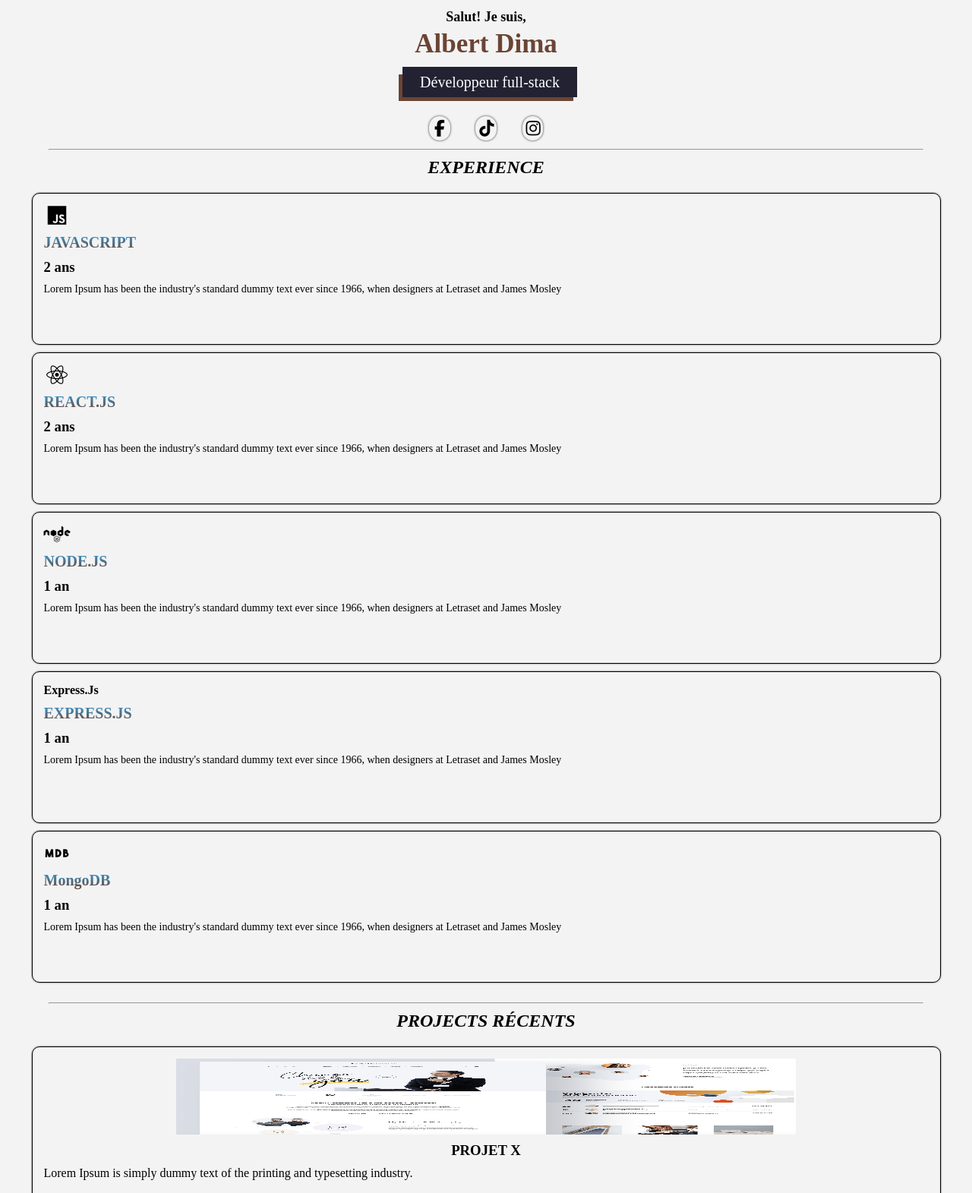
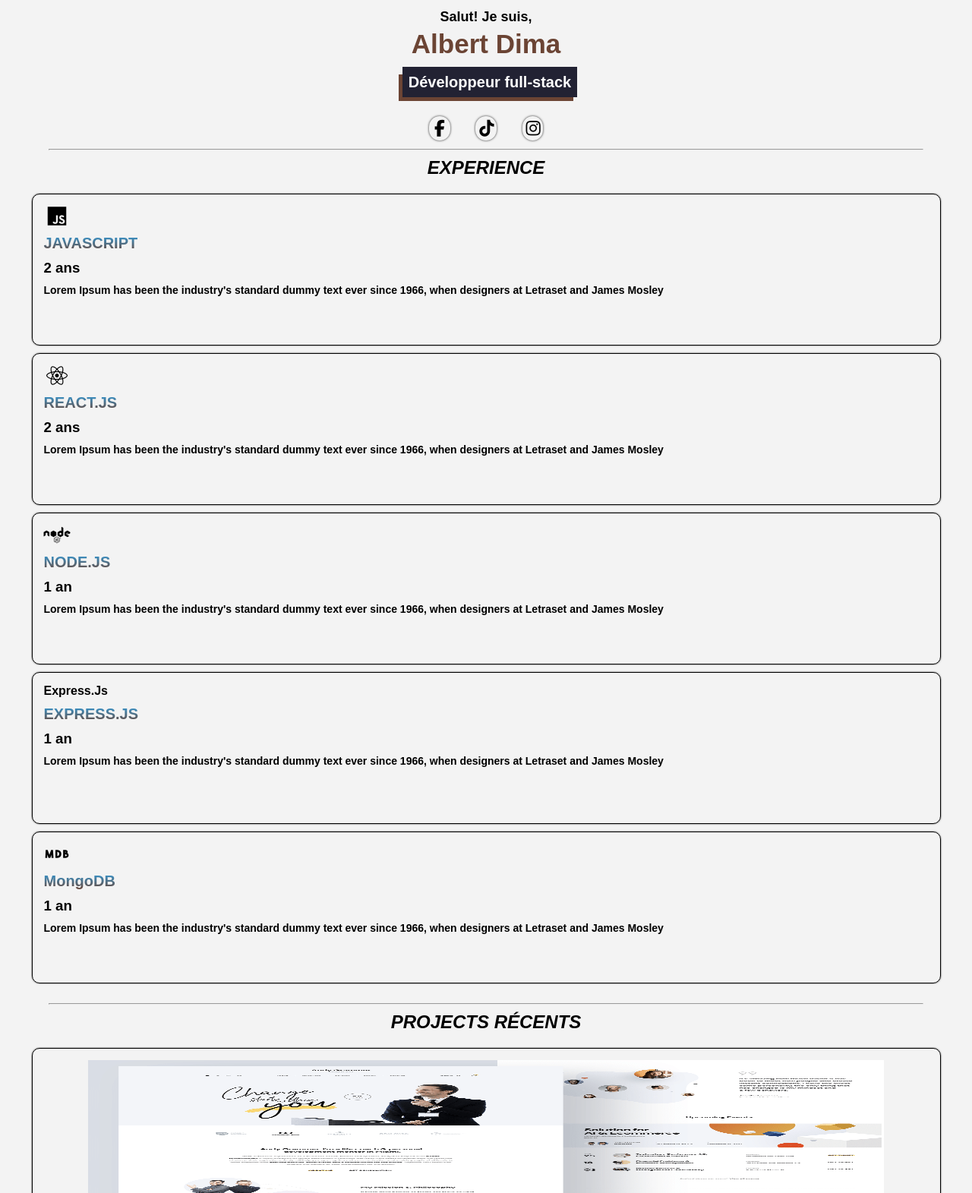
Before and after one commit to albertdima9215-dev/Exos, a plain HTML site: page Index.html in a window 1280 px wide. Shown: the part 305-1876 px from the top of the page at 76% size. Drawn offline with Linux system fonts and the light colour scheme.

Commit message:
Add files via upload

```diff
--- a/Index.css
+++ b/Index.css
@@ -2,6 +2,7 @@
   margin: 0;
   padding: 0;
   box-sizing: border-box;
+  font-family: Poppins ,sans-serif, serif;
 }
 body{
   width: 100%;
@@ -41,6 +42,7 @@ header .menu{
   display: flex;
   align-items: center;
   justify-content: center;
+  transition: .5s;
 }
 header .menu i{
   font-size: 22px;
@@ -53,7 +55,7 @@ header .menu i{
   right: 30px;
   background: #fff;
   display: none;
-  transition: .3s ease-in-out;
+  transition: .5s;
   border-radius: 4px;
   z-index: 9;
 }
@@ -156,6 +158,7 @@ header .menu i{
   display: flex;
   align-items: center;
   justify-content: center;
+  font-weight: 700;
 }
 #home .presentation .social-media{
   position: relative;
@@ -217,7 +220,7 @@ header .menu i{
 }
 #experience .experience-card .card p{
   font-size: 14px;
-  font-weight: 400;
+  font-weight: 600;
 }
 #experience .experience-card .card:hover{
   background: #222;
@@ -232,8 +235,8 @@ header .menu i{
   padding: 10px 10px 15px;
 }
 #projects .project-cards .card .imgs{
-  width: 70%;
-  height: 100px;
+  width: 90%;
+  height: 200px;
   margin: 0 auto;
 }
 #projects .project-cards .card .imgs img{
@@ -248,9 +251,10 @@ header .menu i{
   text-transform: uppercase;
   margin: 10px 0;
 }
-.projects .project-cards .card .infos p{
+#projects .project-cards .card .infos p{
   text-align: center;
-  font-weight: 400;
+  font-size: 14px;
+  font-weight: 600;
 }
 #projects .project-cards .card .infos-btns{
   width: 170px;
--- a/Index.html
+++ b/Index.html
@@ -12,7 +12,7 @@
     <header>
       <h3>AldiCode</h3>
       <div class="timeChange">
-        <i class="fa-solid fa-moon"></i>
+        <i class="fa-regular fa-moon"></i>
       </div>
       <div class="navbar" >
         <ul>
--- a/Index.js
+++ b/Index.js
@@ -1,5 +1,6 @@
 let menu = document.querySelector(".menu");
 let menulist = document.querySelector(".navbar");
+let moon = document.querySelector(".fa-moon");
 let timeChange = document.querySelector(".timeChange");
 let body = document.querySelector("body");
 
@@ -21,7 +22,7 @@ menulist.style.display = "none";
   }
 });
 
-timeChange.addEventListener("click",()=>{
+moon.addEventListener("click",()=>{
   body.style.background = "#222";
   body.style.color = "#fff";
   menulist.style.background = "#333";
@@ -32,15 +33,15 @@ let cards = document.querySelectorAll(".card");
   });
 
   timeChange.innerHTML = "";
-  timeChange.innerHTML = `<i class="fa-regular fa-moon"></i>`
+  timeChange.innerHTML = `<i class="fa-regular fa-sun"></i>`
 
   window.addEventListener("scroll",()=>{
     if(window.scrollY > 30){       document.querySelector("header").style.background = "#333";
     }else{ document.querySelector("header").style.background = "transparent";
-    }
-  })
+    };
+  });
+});
 
-})
-
+/*Date courante*/
 const currentDate = new Date().getFullYear();
 document.querySelector(".date").innerHTML = currentDate;
```
